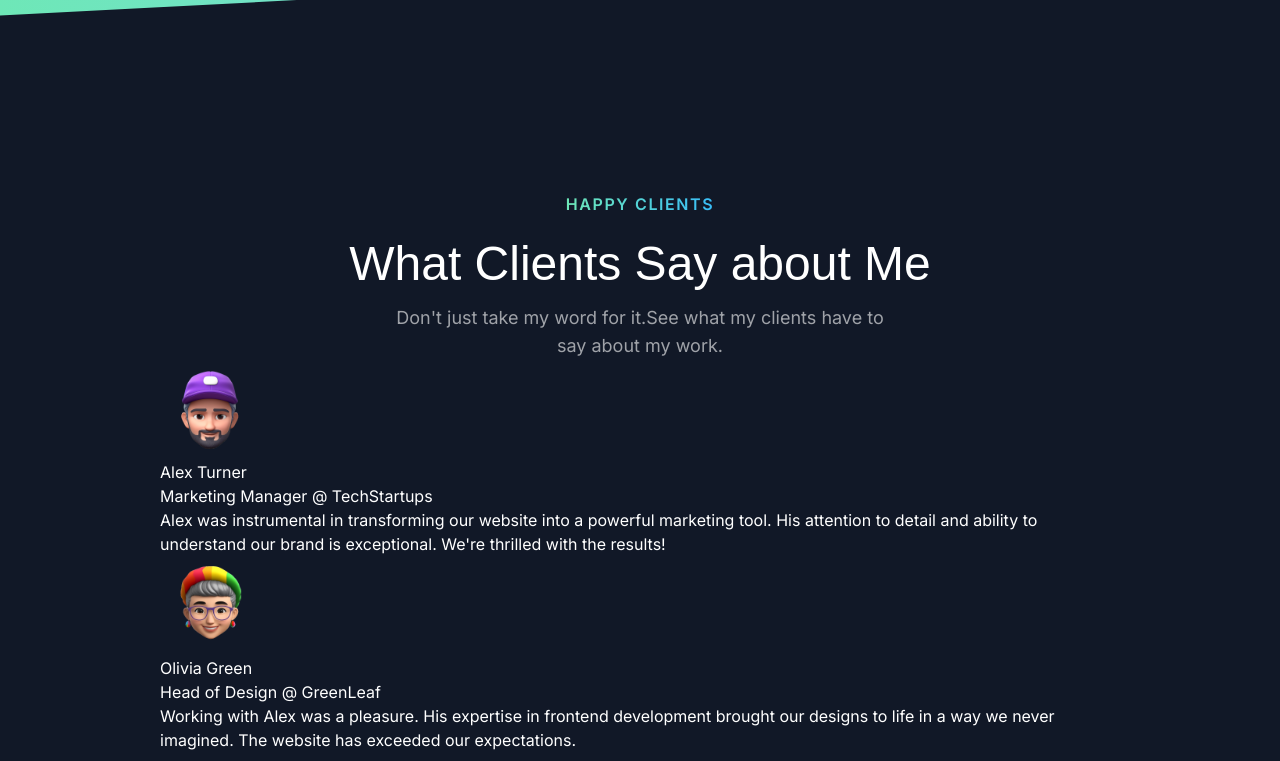
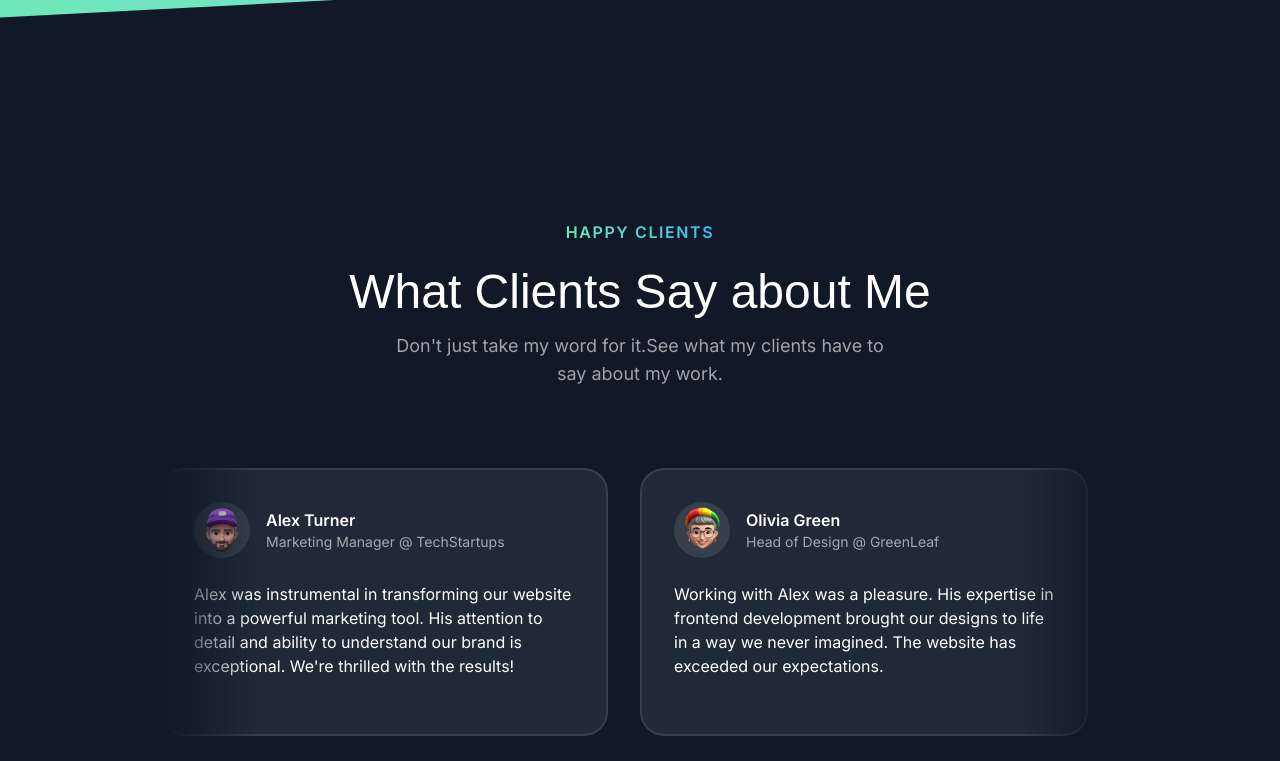
Before and after one commit to Rahmankhattak711/myportoliowebsite, a Next.js app: page / in a window 1280 px wide. Shown: the part 2534-3295 px from the top of the page. Built offline with nearby package versions, Linux system fonts and the light colour scheme; a web font is replaced by a local one.

Commit message:
adding testimonial section

```diff
--- a/src/sections/Hero.tsx
+++ b/src/sections/Hero.tsx
@@ -77,7 +77,7 @@ export const HeroSection = () => {
           </p>
         </div>
       </div>
-      <div className="flex flex-col items-center md:flex-row justify-center mt-8 gap-4">
+      <div className="flex flex-col md:flex-row lg:flex-row items-center justify-center mt-8 gap-4">
         <Button
           text="Explore My Work"
           variant="secondary"
--- a/src/sections/Tape.tsx
+++ b/src/sections/Tape.tsx
@@ -14,7 +14,7 @@ export const TapeSection = () => {
     "Reliable",
   ];
   return (
-    <div className="py-[110px]">
+    <div className="py-[100px] md:py-28">
       <div className="flex bg-gradient-to-r from-emerald-300 to-sky-300 overflow-x-clip -rotate-3 -mx-1">
         <div className="flex [mask-image:linear-gradient(to_right,transparent,black_10%,black_90%,transparent)]">
           <div className="flex flex-none gap-4 py-3">
--- a/src/sections/Testimonials.tsx
+++ b/src/sections/Testimonials.tsx
@@ -41,7 +41,7 @@ const testimonials = [
 
 export const TestimonialsSection = () => {
   return (
-    <div>
+    <div className="py-6">
       <div className="container">
         <HeaderSection
           eyeBrow="Happy Clients"
@@ -50,14 +50,31 @@ export const TestimonialsSection = () => {
           my work."
         />
 
-        {testimonials.map((testimonial) => (
-          <div key={testimonial.name}>
-            <Image src={testimonial.avatar} alt={testimonial.name} />
-            <div>{testimonial.name}</div>
-            <div>{testimonial.position}</div>
-            <div>{testimonial.text}</div>
+        <div className="flex mt-16 md:mt-20 overflow-x-clip [mask-image:linear-gradient(to_right,transparent,black_10%,black_90%,transparent)]">
+          <div className="flex gap-8 flex-none">
+            {testimonials.map((testimonial) => (
+              <div
+                key={testimonial.name}
+                className="bg-gray-800 max-w-xs p-6 md:p-8 md:max-w-md rounded-3xl border-2 border-white/10 "
+              >
+                <div className="flex items-center gap-4">
+                  <Image
+                    src={testimonial.avatar}
+                    alt={testimonial.name}
+                    className="size-14 bg-white/10 rounded-full"
+                  />
+                  <div>
+                    <div className="font-semibold ">{testimonial.name}</div>
+                    <div className="text-white/60 text-sm">
+                      {testimonial.position}
+                    </div>
+                  </div>
+                </div>
+                <div className="mt-4 text-clip text-sm md:text-base md:mt-6">{testimonial.text}</div>
+              </div>
+            ))}
           </div>
-        ))}
+        </div>
       </div>
     </div>
   );
```
